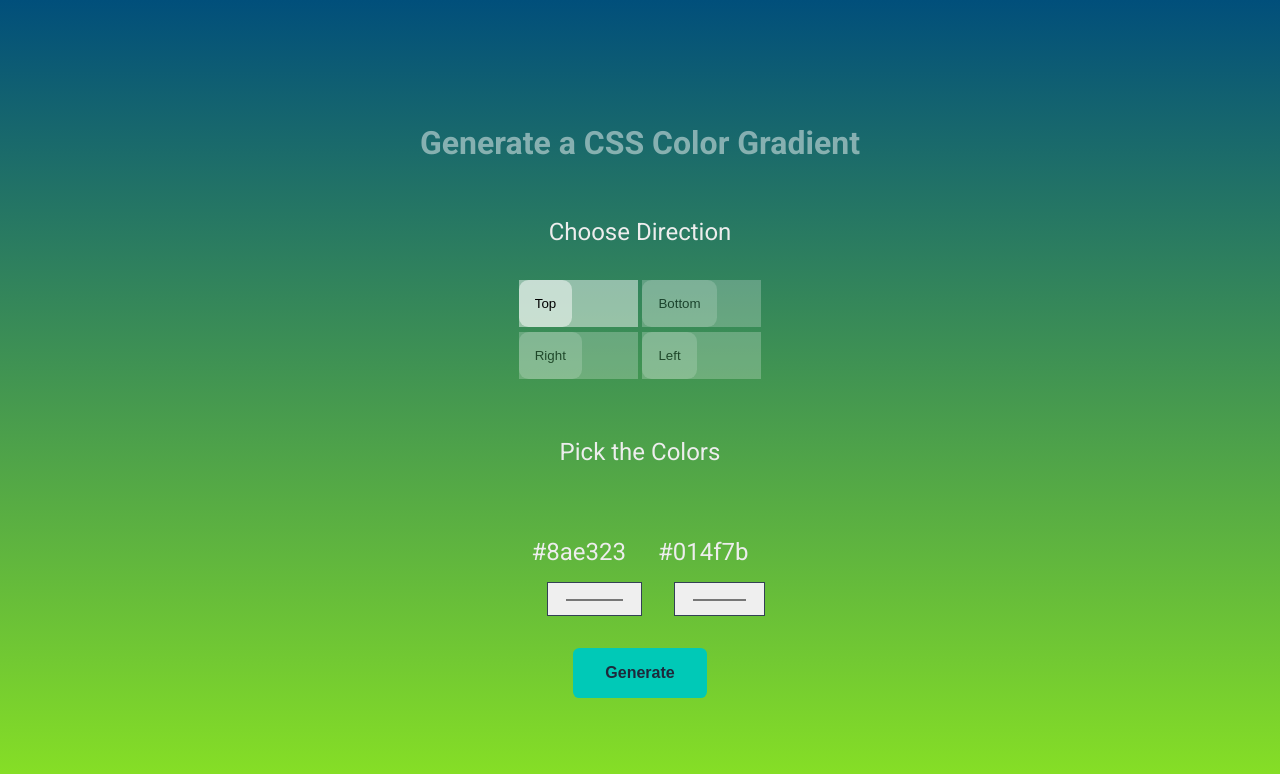
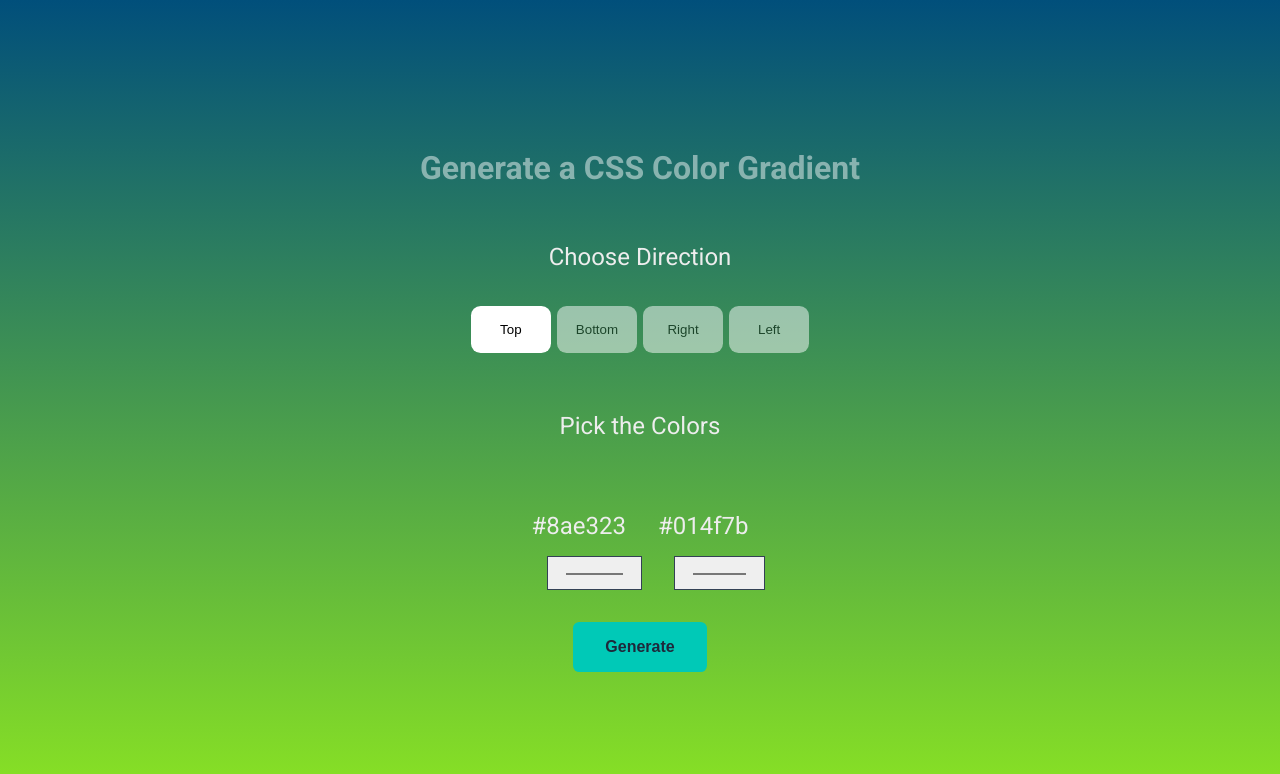
Before and after one commit to CLL-NxtWave-Submissions/gradient-generator, a React (Create React App) app: page / in a window 1280 px wide. Shown: the top 774 px of the page. Built offline with nearby package versions, Linux system fonts and the light colour scheme; a web font is replaced by a local one.

Commit message:
Updated styled components GradientDirectionItemContainer, GradientDirectionItemButton to have the intended alignment and CSS styling

```diff
--- a/src/components/GradientDirectionItem/styledComponents.js
+++ b/src/components/GradientDirectionItem/styledComponents.js
@@ -1,13 +1,18 @@
 import styled from 'styled-components'
 
 export const GradientDirectionItemContainer = styled.li`
-  background-color: #ffffff79;
+  display: flex;
+  justify-content: center;
+  align-items: center;
+  background-color: #ffffff;
   color: #1e293b;
-  width: 20%;
-  margin: 0.15rem;
+  width: 45%;
+  margin: 0.2rem;
+  padding: 1rem 2rem;
+  border-radius: 0.6rem;
   opacity: ${props => (props.isSelected ? 1 : 0.5)};
   @media (min-width: 768px) {
-    width: 45%;
+    width: 20%;
   }
 `
 
@@ -17,5 +22,6 @@ export const GradientDirectionItemButton = styled.button`
   border-radius: 0.6rem;
   outline: none;
   cursor: pointer;
-  padding: 1rem;
+  padding: 0;
+  margin: 0;
 `
```
